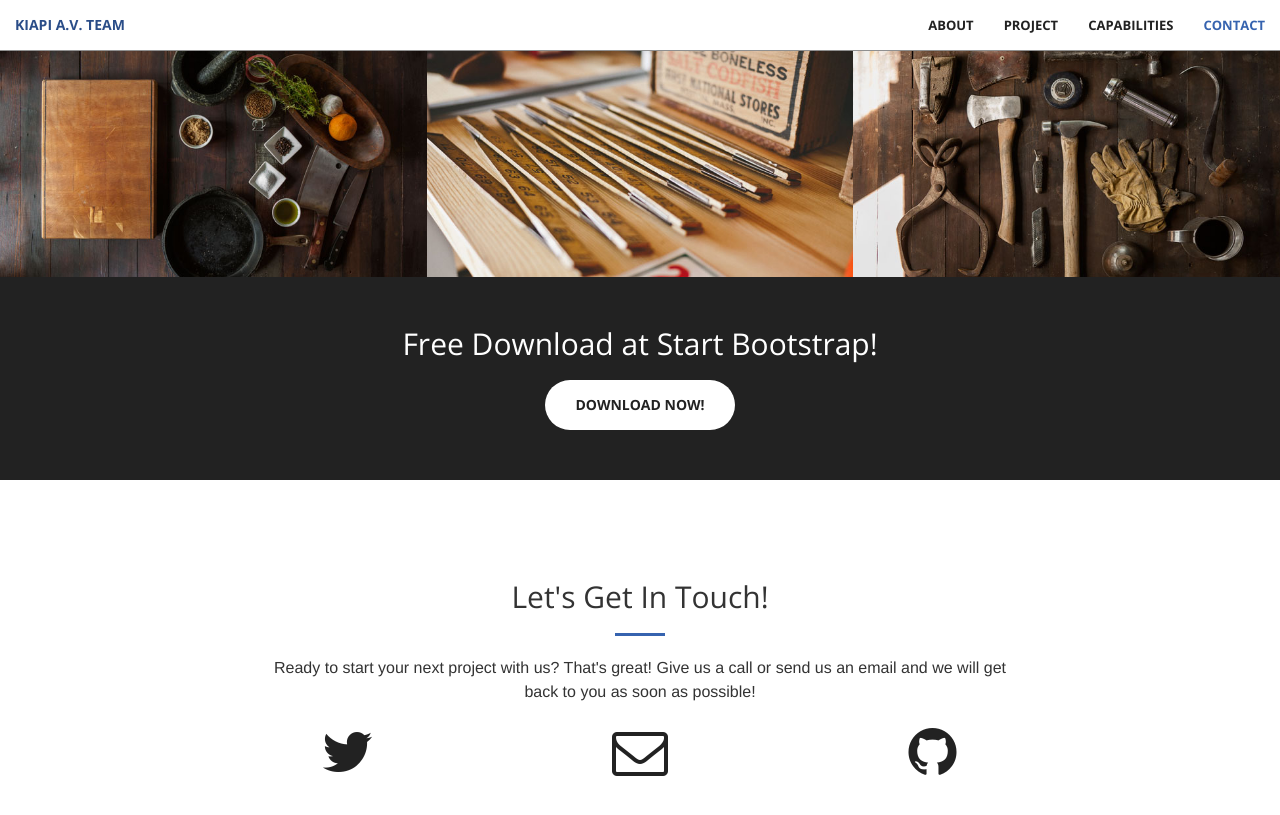
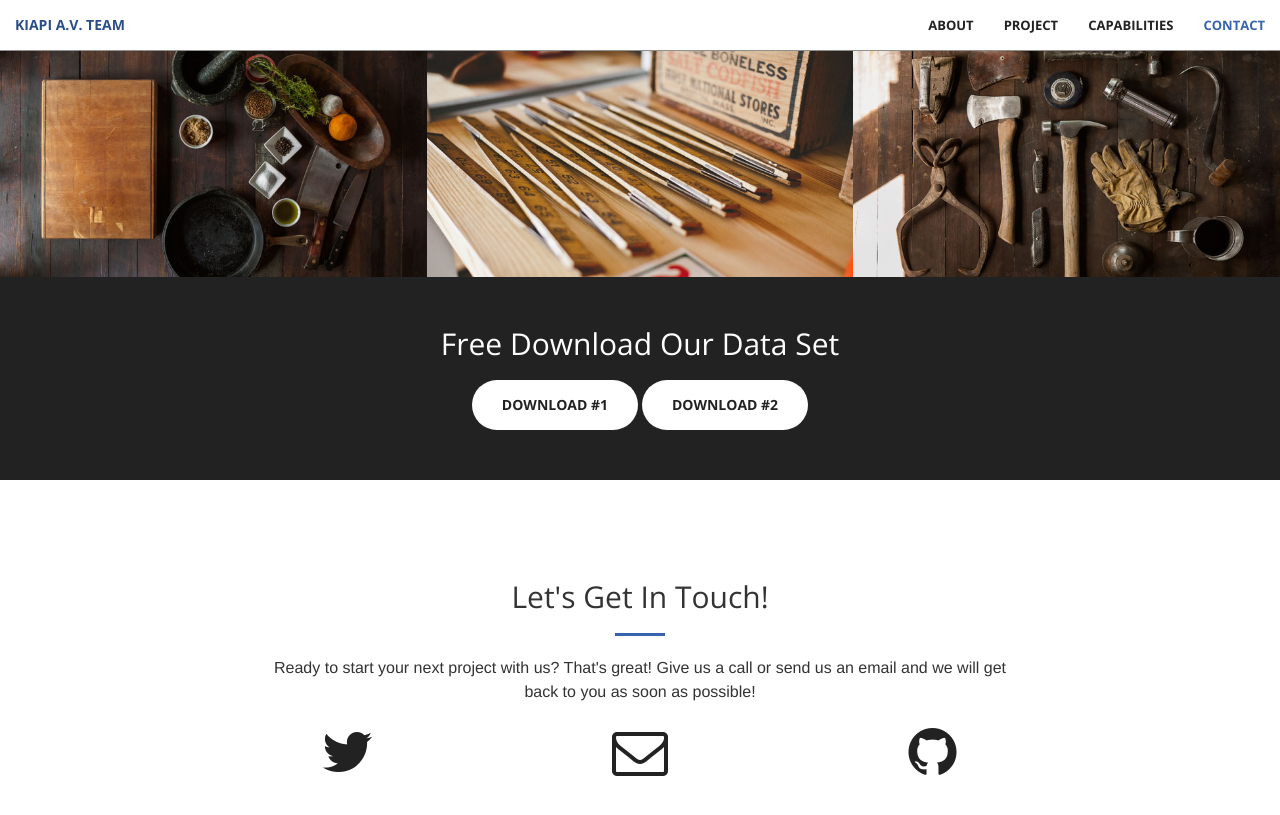
Before and after one commit to thkim1351/Kiapi-Open-Datasets.github.io, a Jekyll site: the page built from docs/index.html, in a window 1280 px wide and 900 px high, scrolled down 2077 px. Shown: the top 815 px of the window. Built offline with Jekyll 4.4.1, drawn with Linux system fonts in a browser that asks for light colours.

Commit message:
Update aside.html

```diff
--- a/docs/_includes/aside.html
+++ b/docs/_includes/aside.html
@@ -1,8 +1,9 @@
   <aside class="bg-dark">
       <div class="container text-center">
           <div class="call-to-action">
-              <h2>Free Download at Start Bootstrap!</h2>
-              <a href="#" class="btn btn-default btn-xl wow tada">Download Now!</a>
+              <h2>Free Download Our Data Set</h2>
+              <a href="#" class="btn btn-default btn-xl wow tada">Download #1</a>
+              <a href="#" class="btn btn-default btn-xl wow tada">Download #2</a>
           </div>
       </div>
   </aside>
```
